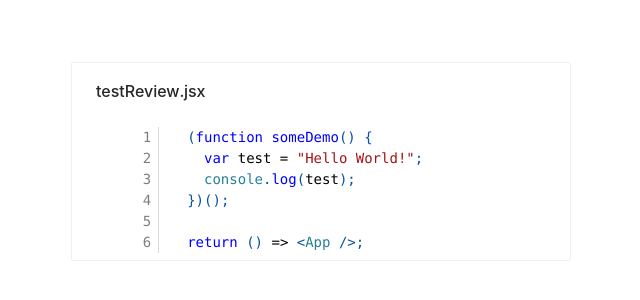
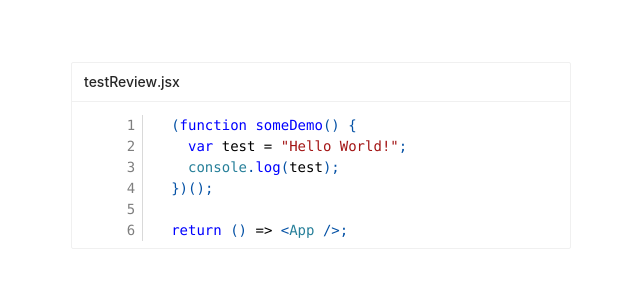
Before and after one commit to codefreak/react-code-review-editor, a React (Create React App) app: page / in a window 1280 px wide. Shown: the part 138-438 px from the top of the page, without its empty margins (319-959 px from the left). Built offline with nearby package versions, Linux system fonts and the light colour scheme.

Commit message:
update styling

```diff
--- a/src/components/CodeLine.tsx
+++ b/src/components/CodeLine.tsx
@@ -69,8 +69,8 @@ export const CodeLine: React.FC<CodeLineProps> = ({line,
     const [isEditorShown, setIsEditorShown] = useState(false);
 
 
-    const paddingEnter = 2;
-    const paddingLeave = 4;
+    const paddingEnter = 0.5;
+    const paddingLeave = 2;
 
     const handleMouseEnter = () => {
         if(allowAdd) {
@@ -109,11 +109,11 @@ export const CodeLine: React.FC<CodeLineProps> = ({line,
                             <Button icon={<PlusOutlined />}
                                     size="small"
                                     onClick={() => handleAdd(lineNo)}
-                                    style={{width: "1.5em", height: "1.5em", marginLeft: "0.5em"}}
+                                    style={{width: "1.5em", height: "1.5em"}}
                             />
                         </>
                     )}
-                    <LineNo style={{paddingLeft: 4 + getPaddingLeftOffset() + "em"}} ref={lineNoRef}>
+                    <LineNo style={{paddingLeft: 2 + getPaddingLeftOffset() + "em"}} ref={lineNoRef}>
                         {lineNo + 1}
                     </LineNo>
                 </div>
--- a/src/components/CodeReviewCard.tsx
+++ b/src/components/CodeReviewCard.tsx
@@ -5,7 +5,8 @@ import "./CodeReview.css";
 import CodeReview, {CodeReviewProps} from "./CodeReview";
 
 const cardBodyStyle = {
-    padding: 0
+    paddingTop: "0.5em",
+    paddingBottom: "0em"
 }
 
 export interface CodeReviewCardProps {
@@ -24,6 +25,7 @@ export const CodeReviewCard: React.FC<CodeReviewCardProps> = ({
                   title={title} className="codeReview"
                   bodyStyle={cardBodyStyle}
                   bordered={true}
+                  size={"small"}
             >
                 <CodeReview code={getCodeReviewProps.code}
                             language={getCodeReviewProps.language}
--- /dev/null
+++ b/src/components/CodeReviewCollapsable.css
@@ -0,0 +1,3 @@
+.ant-collapse-content-box > .ant-collapse-content-box {
+    padding: 0;
+}
--- a/src/components/CodeReviewCollapsable.tsx
+++ b/src/components/CodeReviewCollapsable.tsx
@@ -2,6 +2,7 @@ import React from "react";
 import {Collapse} from "antd";
 import "antd/dist/antd.css";
 import CodeReview, {CodeReviewProps} from "./CodeReview";
+import "./CodeReviewCollapsable.css";
 
 const { Panel } = Collapse;
 
--- a/src/components/CommentViewer.css
+++ b/src/components/CommentViewer.css
@@ -17,6 +17,5 @@
 }
 
 .commentViewer {
-    padding-bottom: 0.5em;
-    padding-top: 0.5em;
+    padding-left: 1.8em;
 }
--- a/src/components/CommentViewer.tsx
+++ b/src/components/CommentViewer.tsx
@@ -28,7 +28,7 @@ export const CommentViewer: React.FC<CommentViewerProps> = ({comments, onReplyCr
 
     return(
         <div className="commentViewer">
-            <Collapse>
+            <Collapse className="commentViewerCollapse">
                 <Panel key={1} header={getHeader()} className="customPanel">
                     {comments.map(((comment, key) =>
                             <Comment key={key} content={comment.content} author={comment.author}/>
```
